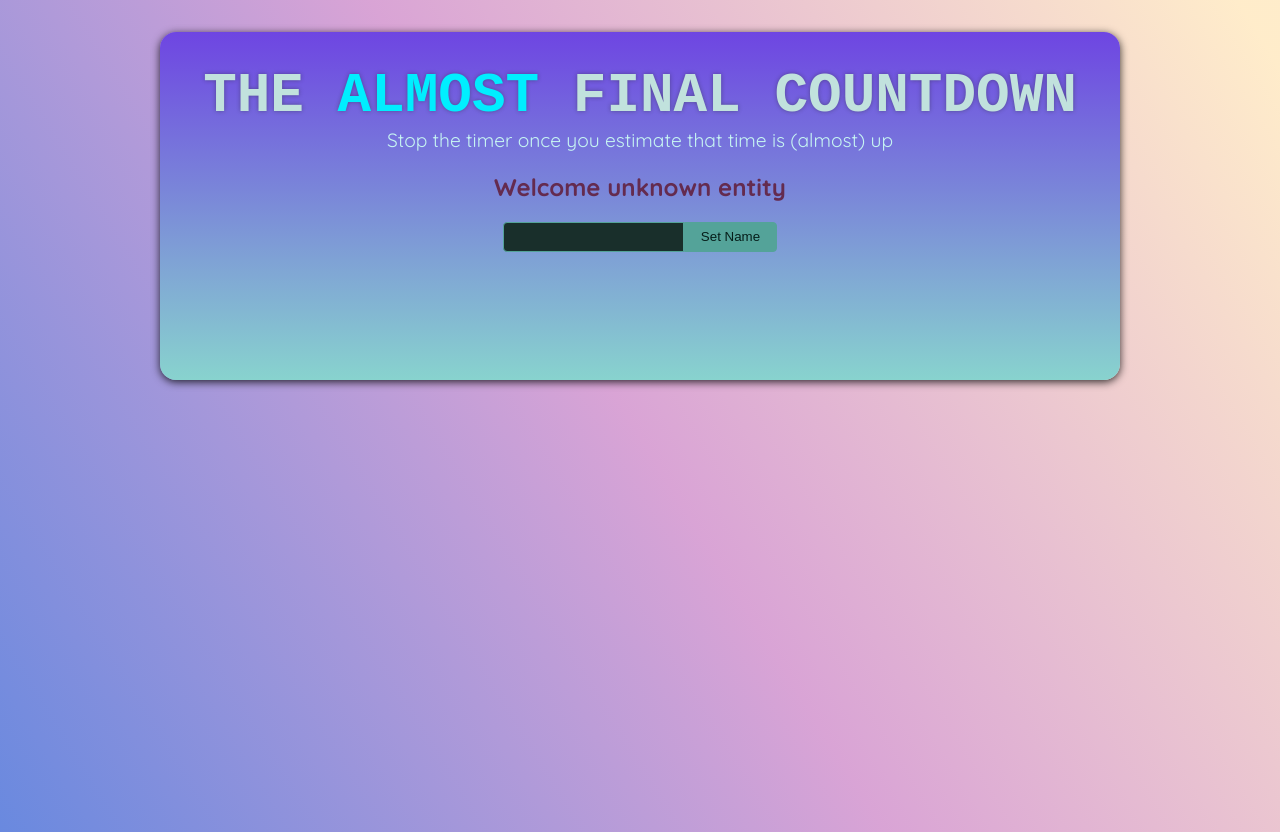
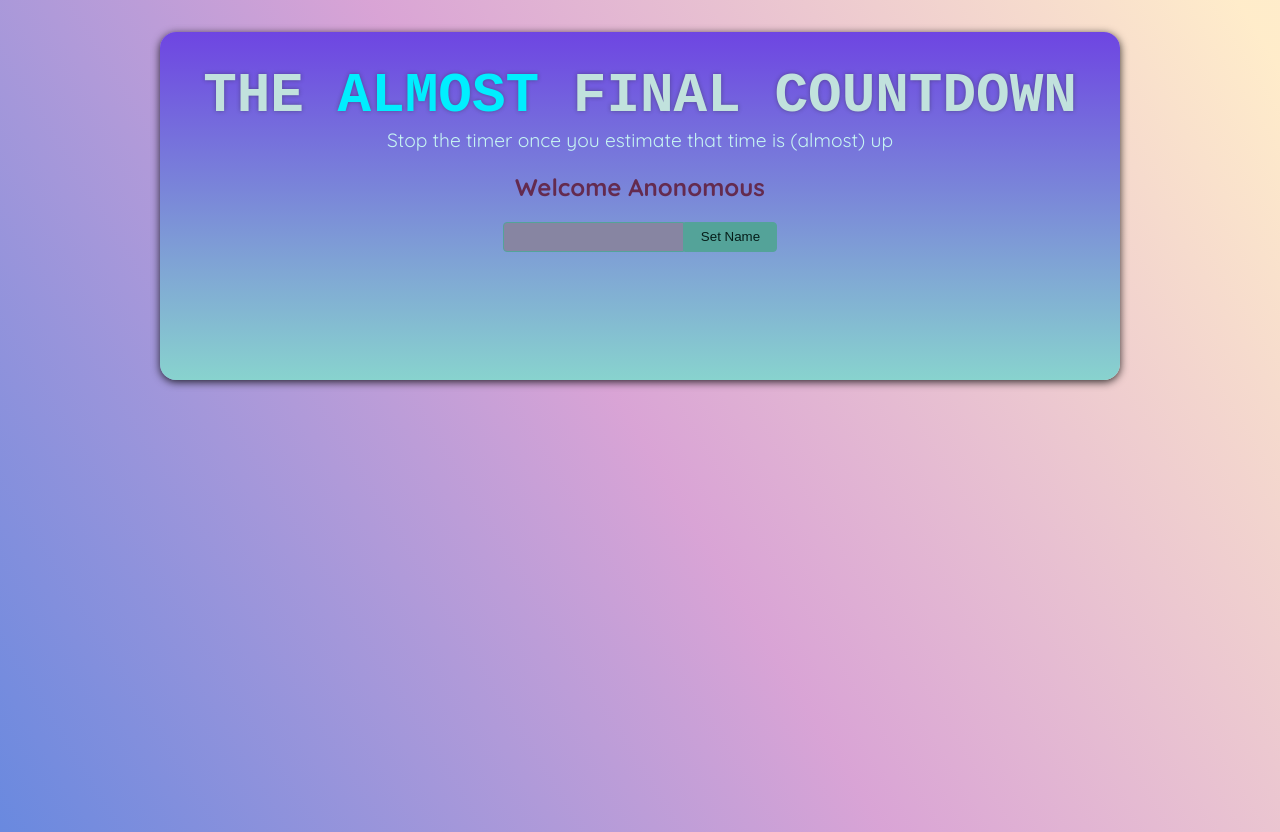
Before and after one commit to rishavConsoleLog21/CountdownClick-Game, a React (Vite) app: page / in a window 1280 px wide. Built offline with nearby package versions, Linux system fonts and the light colour scheme; a web font is replaced by a local one.

Commit message:
Add player name input and display name in welcome message, update player input background color

```diff
--- a/src/components/Player.jsx
+++ b/src/components/Player.jsx
@@ -1,10 +1,21 @@
+import React, { useState, useRef } from "react";
+
 export default function Player() {
+  const playerName = useRef();
+
+  const [name, setName] = useState(null);
+
+  function handleClick() {
+    setName(playerName.current.value)
+    playerName.current.value = '';
+  }
+
   return (
     <section id="player">
-      <h2>Welcome unknown entity</h2>
+      <h2>Welcome {name ?? 'Anonomous'}</h2>
       <p>
-        <input type="text" />
-        <button>Set Name</button>
+        <input ref={playerName} type="text"  />
+        <button onClick={handleClick}>Set Name</button>
       </p>
     </section>
   );
--- a/src/index.css
+++ b/src/index.css
@@ -67,7 +67,7 @@ header p {
 #player input {
   font: inherit;
   border: 1px solid #54a399;
-  background-color: #192f2b;
+  background-color: #8785A2;
   border-radius: 4px;
   border-top-right-radius: 0;
   border-bottom-right-radius: 0;
```
